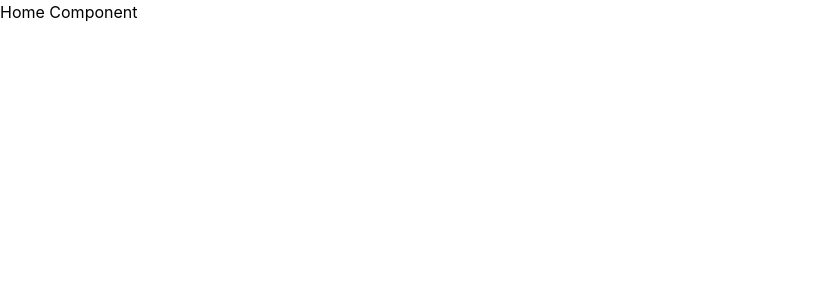
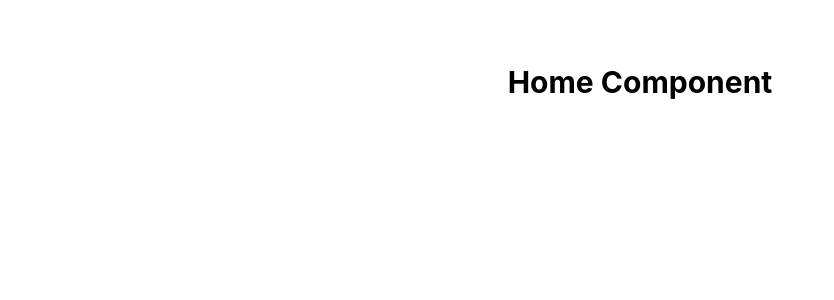
Before and after one commit to AmaduKamara/react-router-dom-v6, a React (Create React App) app: page / in a window 1280 px wide. Shown: the top 300 px of the page, without its empty margins (0-834 px from the left). Built offline with nearby package versions, Linux system fonts and the light colour scheme.

Commit message:
Ad basic styles in Home page

```diff
--- a/src/pages/Home.js
+++ b/src/pages/Home.js
@@ -1,8 +1,8 @@
 import React from "react";
 
 const Home = () => (
-  <div>
-    <h1>Home Component</h1>
+  <div className="container mx-auto my-16">
+    <h1 className="text-3xl text-center font-bold">Home Component</h1>
   </div>
 );
 
```
